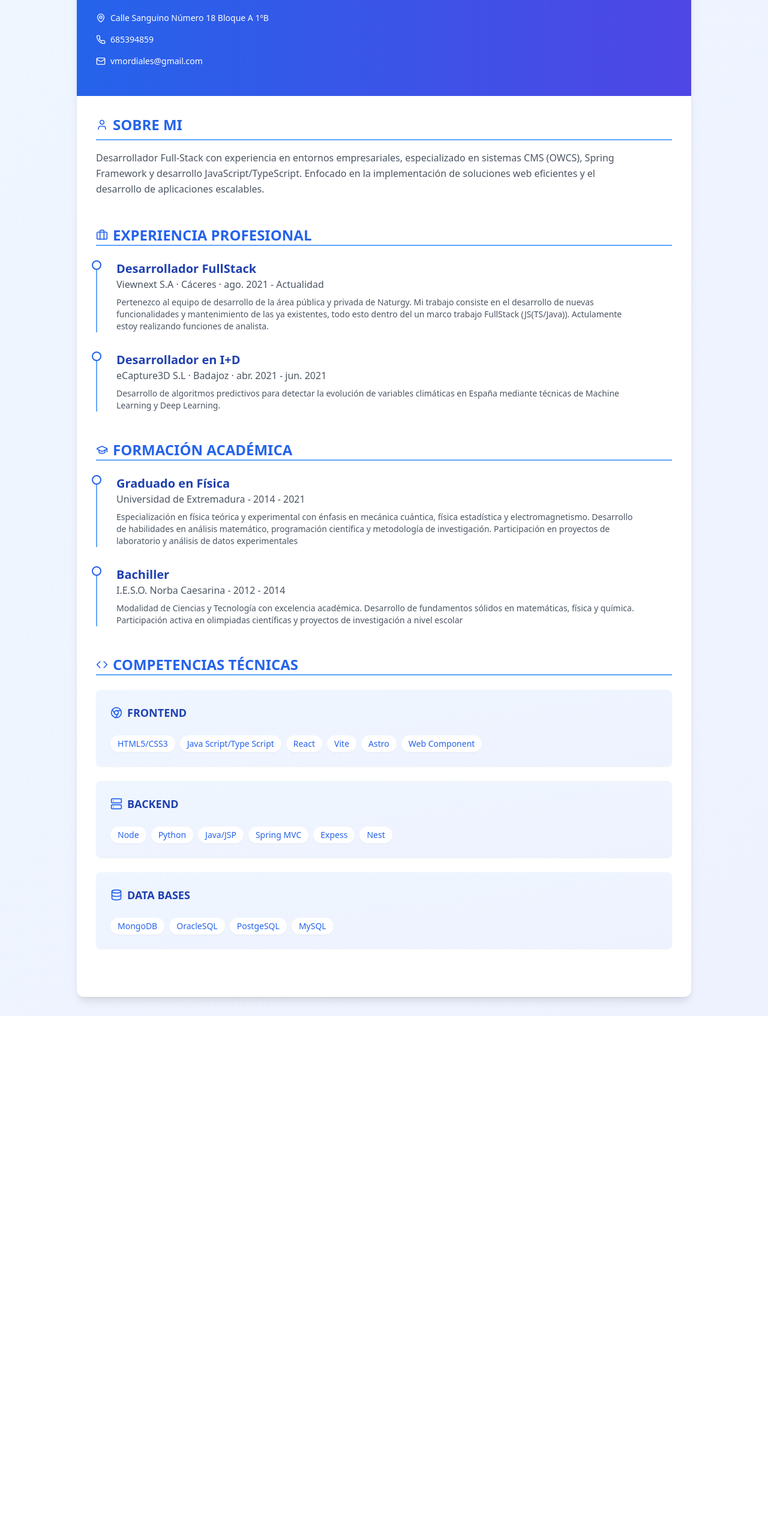
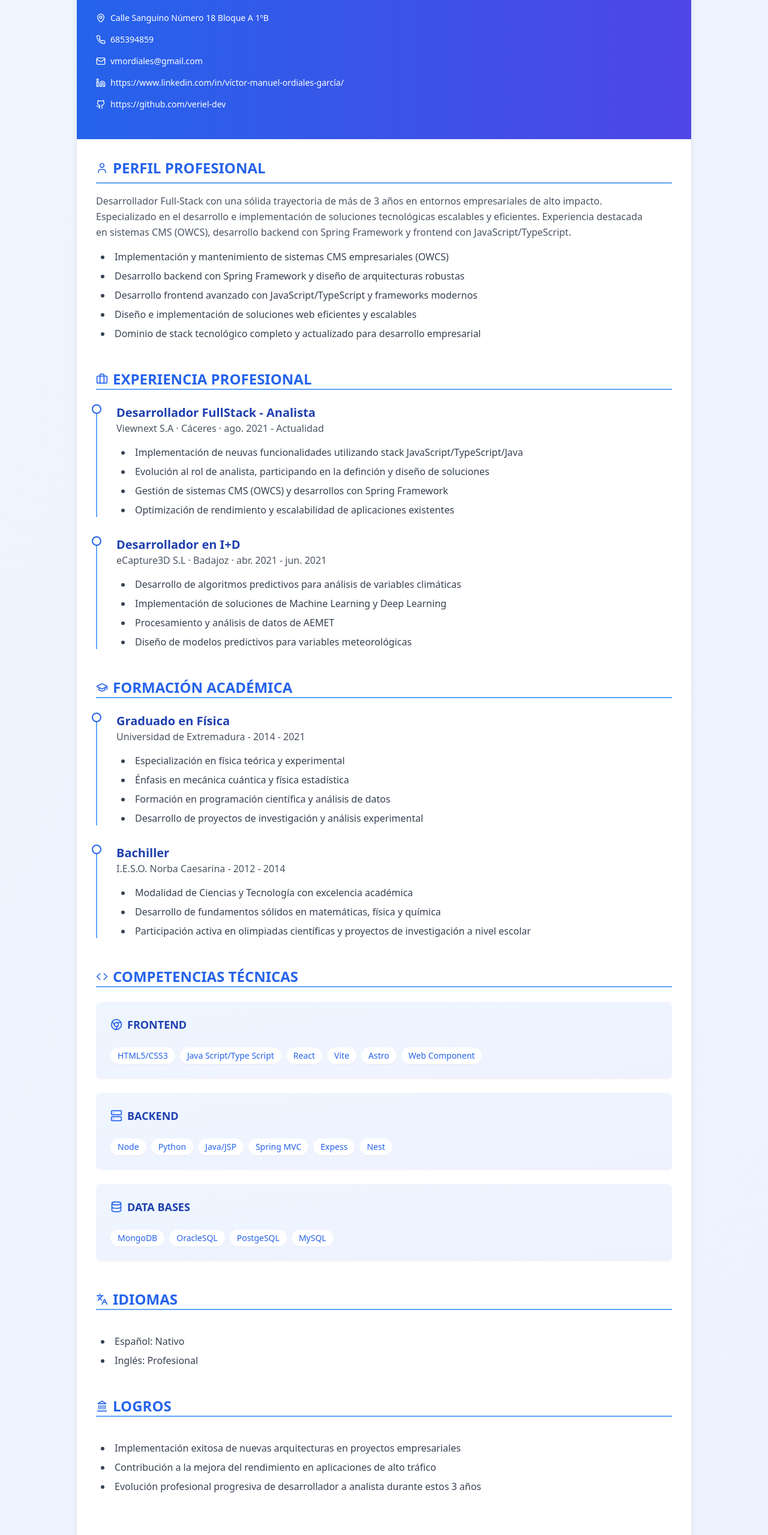
Before and after one commit to veriel-dev/web-minimalista, a React (Vite) app: page /curriculum-vitae in a window 1280 px wide. Shown: the part 160-2719 px from the top of the page at 60% size. Before the commit the page ends 1854 px from the top, so only its background shows below. Built offline with nearby package versions, Linux system fonts and the light colour scheme.

Commit message:
Cambios en el CV

```diff
--- a/src/components/cvPage/AboutMeComponent.tsx
+++ b/src/components/cvPage/AboutMeComponent.tsx
@@ -1,9 +1,8 @@
 import { User } from "lucide-react"
+import { cvPage } from "../../locales/cv"
+
 const AboutMeComponent = () => {
-    const about = {
-        title: "SOBRE MI",
-        text: "Desarrollador Full-Stack con experiencia en entornos empresariales, especializado en sistemas CMS (OWCS), Spring Framework y desarrollo JavaScript/TypeScript. Enfocado en la implementación de soluciones web eficientes y el desarrollo de aplicaciones escalables."
-    }
+    const { about } = cvPage
     return (
         <>
             <section className="mb-12">
@@ -15,6 +14,15 @@ const AboutMeComponent = () => {
                 <p className="text-gray-600 leading-relaxed w-[95%]">
                     {about.text}
                 </p>
+                <ul className="mt-4 space-y-2 list-disc list-inside text-gray-700 ">
+                    {
+                        about.expertise.map((item, index) => (
+                            <li key={index} className="pl-2 hover:text-blue-600 dark:hover:text-blue-400 transition-colors duration-200">
+                                {item}
+                            </li>
+                        ))
+                    }
+                </ul>
             </section>
 
         </>
--- a/src/components/cvPage/HeaderSection.tsx
+++ b/src/components/cvPage/HeaderSection.tsx
@@ -1,31 +1,34 @@
-import { Mail, MapPin, Phone } from 'lucide-react'
+import { Github, LinkedinIcon, Mail, MapPin, Phone } from 'lucide-react'
+import { cvPage } from '../../locales/cv'
 
 
 const HeaderSection = () => {
-    const text = {
-        name: "Víctor Manuel Ordiales García",
-        job: "Desarrollador Full Stack - Mid/Senior",
-        street: "Calle Sanguino Número 18 Bloque A 1ºB",
-        phone: "685394859",
-        email: "vmordiales@gmail.com"
-    }
+    const {header} = cvPage
     return (
         <div className="bg-gradient-to-r from-blue-600 to-indigo-600 text-white px-8 py-12 print:bg-blue-600">
             <div className="max-w-3xl">
-                <h1 className="text-4xl font-bold mb-2">{text.name}</h1>
-                <h2 className="text-xl font-medium mb-6">{text.job}</h2>
+                <h1 className="text-4xl font-bold mb-2">{header.name}</h1>
+                <h2 className="text-xl font-medium mb-6">{header.job}</h2>
                 <div className="flex flex-wrap gap-4 text-sm flex-col">
                     <div className="flex items-center gap-2">
                         <MapPin className="w-4 h-4" />
-                        <span>{text.street}</span>
+                        <span>{header.street}</span>
                     </div>
                     <div className="flex items-center gap-2">
                         <Phone className="w-4 h-4" />
-                        <span>{text.phone}</span>
+                        <span>{header.phone}</span>
                     </div>
                     <div className="flex items-center gap-2">
-                        <Mail className="w-4 h-4" />
-                        <span>{text.email}</span>
+                            <Mail className="w-4 h-4" />
+                            <span>{header.email}</span>
+                    </div>
+                    <div className='flex items-center gap-2'>
+                            <LinkedinIcon className="w-4 h-4" />
+                            <span>{header.linkedin}</span>
+                    </div>
+                    <div className='flex items-center gap-2'>
+                            <Github className="w-4 h-4" />
+                            <span>{header.gitHub}</span>
                     </div>
                 </div>
             </div>
--- /dev/null
+++ b/src/components/cvPage/IdiomasComponent.tsx
@@ -0,0 +1,26 @@
+import { Languages } from 'lucide-react'
+import { cvPage } from '../../locales/cv'
+
+const IdiomasComponent = () => {
+    const { languages } = cvPage
+    return (
+        <section className="mb-12">
+            <div className="flex items-center gap-2 mb-6 border-b-2 border-blue-400 text-blue-600">
+                <Languages className="w-5 h-5 text-blue-600" />
+                <h2 className="text-2xl font-bold">{languages.title}</h2>
+            </div>
+            <div className="grid grid-cols-1 gap-6">
+                <ul className="mt-4 space-y-2 list-disc list-inside text-gray-700 ">
+                    {
+                        languages.expertise.map((item, index) => (
+                            <li key={index} className="pl-2 hover:text-blue-600 dark:hover:text-blue-400 transition-colors duration-200">
+                                {item}
+                            </li>
+                        ))
+                    }
+                </ul>
+            </div>
+        </section>
+    )
+}
+export default IdiomasComponent
--- /dev/null
+++ b/src/components/cvPage/LogrosComponent.tsx
@@ -0,0 +1,28 @@
+import { Landmark } from "lucide-react"
+import { cvPage } from "../../locales/cv"
+
+const LogrosComponent = () => {
+    const {achievements} = cvPage
+    return (
+
+        <section className="mb-12">
+            <div className="flex items-center gap-2 mb-6 border-b-2 border-blue-400 text-blue-600">
+                <Landmark className="w-5 h-5 text-blue-600" />
+                <h2 className="text-2xl font-bold">{achievements.title}</h2>
+            </div>
+            <div className="grid grid-cols-1 gap-6">
+                <ul className="mt-4 space-y-2 list-disc list-inside text-gray-700 ">
+                    {
+                        achievements.expertise.map((item, index) => (
+                            <li key={index} className="pl-2 hover:text-blue-600 dark:hover:text-blue-400 transition-colors duration-200">
+                                {item}
+                            </li>
+                        ))
+                    }
+                </ul>
+            </div>
+        </section>
+    )
+}
+
+export default LogrosComponent
--- a/src/components/cvPage/TimeLineComponent.tsx
+++ b/src/components/cvPage/TimeLineComponent.tsx
@@ -7,7 +7,7 @@ interface Props {
         jobs: {
             item: string;
             company: string;
-            description: string;
+            expertise: string[]
         }[];
         isEducation: boolean
     },
@@ -34,9 +34,16 @@ const TimeLineComponent = ({elements}:Props) => {
                             <div>
                                 <h3 className="text-xl font-semibold text-blue-800">{element.item}</h3>
                                 <p className="text-gray-600 mb-2">{element.company}</p>
-                                <p className="text-gray-600 text-sm w-[95%]">
-                                    {element.description}
-                                </p>
+                                {/* Item List */}
+                                <ul className="mt-4 space-y-2 list-disc list-inside text-gray-700 ">
+                                    {
+                                        element.expertise.map((item, index) => (
+                                            <li key={index} className="pl-2 hover:text-blue-600 dark:hover:text-blue-400 transition-colors duration-200">
+                                                {item}
+                                            </li>
+                                        ))
+                                    }
+                                </ul>
                             </div>
                         </div>
                     ))
--- a/src/components/homePage/HeroSection.tsx
+++ b/src/components/homePage/HeroSection.tsx
@@ -32,7 +32,7 @@ const HeroSection = memo(() => {
                     <Logo />
                 </div>
                 <div className="space-y-4">
-                    <h1 className="text-4xl font-bold bg-gradient-to-r from-blue-400 to-violet-400 bg-clip-text text-transparent">
+                    <h1 className="text-5xl font-bold bg-gradient-to-r from-blue-400 to-violet-400 bg-clip-text text-transparent">
                         {heroSection.title}
                     </h1>
                     <p className="text-xl text-zinc-400 max-w-2xl">
--- a/src/locales/cv.ts
+++ b/src/locales/cv.ts
@@ -1,18 +1,48 @@
+import { ChromeIcon, Database, Server } from "lucide-react";
+
 export const cvPage = {
+    header: {
+        name: "Víctor Manuel Ordiales García",
+        job: "Desarrollador Full Stack - Mid/Senior",
+        street: "Calle Sanguino Número 18 Bloque A 1ºB",
+        phone: "685394859",
+        email: "vmordiales@gmail.com",
+        linkedin: "https://www.linkedin.com/in/víctor-manuel-ordiales-garcía/",
+        gitHub: "https://github.com/veriel-dev"
+    },
+    about: {
+        title: "PERFIL PROFESIONAL",
+        text: "Desarrollador Full-Stack con una sólida trayectoria de más de 3 años en entornos empresariales de alto impacto. Especializado en el desarrollo e implementación de soluciones tecnológicas escalables y eficientes. Experiencia destacada en sistemas CMS (OWCS), desarrollo backend con Spring Framework y frontend con JavaScript/TypeScript.",
+        expertise: [
+          "Implementación y mantenimiento de sistemas CMS empresariales (OWCS)",
+          "Desarrollo backend con Spring Framework y diseño de arquitecturas robustas",
+          "Desarrollo frontend avanzado con JavaScript/TypeScript y frameworks modernos",
+          "Diseño e implementación de soluciones web eficientes y escalables",
+          "Dominio de stack tecnológico completo y actualizado para desarrollo empresarial"
+        ]
+    },
     experience: {
       title: "EXPERIENCIA PROFESIONAL",
       jobs: [
         {
-          item: "Desarrollador FullStack",
+          item: "Desarrollador FullStack - Analista",
           company: "Viewnext S.A · Cáceres · ago. 2021 - Actualidad",
-          description:
-            "Pertenezco al equipo de desarrollo de la área pública y privada de Naturgy. Mi trabajo consiste en el desarrollo de nuevas funcionalidades y mantenimiento de las ya existentes, todo esto dentro del un marco trabajo FullStack (JS(TS/Java)). Actulamente estoy realizando funciones de analista.",
+          expertise: [
+            "Implementación de neuvas funcionalidades utilizando stack JavaScript/TypeScript/Java",
+            "Evolución al rol de analista, participando en la definción y diseño de soluciones",
+            "Gestión de sistemas CMS (OWCS) y desarrollos con Spring Framework",
+            "Optimización de rendimiento y escalabilidad de aplicaciones existentes"
+          ]
         },
         {
           item: "Desarrollador en I+D",
           company: "eCapture3D S.L · Badajoz · abr. 2021 - jun. 2021",
-          description:
-            "Desarrollo de algoritmos predictivos para detectar la evolución de variables climáticas en España mediante técnicas de Machine Learning y Deep Learning.",
+          expertise: [
+            "Desarrollo de algoritmos predictivos para análisis de variables climáticas",
+            "Implementación de soluciones de Machine Learning y Deep Learning",
+            "Procesamiento y análisis de datos de AEMET",
+            "Diseño de modelos predictivos para variables meteorológicas"
+          ]
         },
       ],
       isEducation: false,
@@ -23,16 +53,57 @@ export const cvPage = {
         {
           item: "Graduado en Física",
           company: "Universidad de Extremadura - 2014 - 2021",
-          description:
-            "Especialización en física teórica y experimental con énfasis en mecánica cuántica, física estadística y electromagnetismo. Desarrollo de habilidades en análisis matemático, programación científica y metodología de investigación. Participación en proyectos de laboratorio y análisis de datos experimentales",
+          expertise: [
+            "Especialización en física teórica y experimental",
+            "Énfasis en mecánica cuántica y física estadística",
+            "Formación en programación científica y análisis de datos",
+            "Desarrollo de proyectos de investigación y análisis experimental"
+          ]
         },
         {
           item: "Bachiller",
           company: "I.E.S.O. Norba Caesarina - 2012 - 2014",
-          description:
-            "Modalidad de Ciencias y Tecnología con excelencia académica. Desarrollo de fundamentos sólidos en matemáticas, física y química. Participación activa en olimpiadas científicas y proyectos de investigación a nivel escolar",
+          expertise: [
+            "Modalidad de Ciencias y Tecnología con excelencia académica",
+            "Desarrollo de fundamentos sólidos en matemáticas, física y química",
+            "Participación activa en olimpiadas científicas y proyectos de investigación a nivel escolar"
+          ]
         },
       ],
       isEducation: true,
     },
+    skills: {
+      title: "COMPETENCIAS TÉCNICAS",
+      tecs: [
+          {
+              title: "FRONTEND",
+              tec: ['HTML5/CSS3', 'Java Script/Type Script', 'React', 'Vite', 'Astro', 'Web Component'],
+              icon: ChromeIcon
+          },
+          {
+              title: "BACKEND",
+              tec: ['Node', 'Python', 'Java/JSP', 'Spring MVC', 'Expess', 'Nest'],
+              icon: Server
+          },
+          {
+              title: "DATA BASES",
+              tec: ['MongoDB', 'OracleSQL', 'PostgeSQL', 'MySQL'],
+              icon: Database
+          }
+    ]},
+    languages: {
+      title: "IDIOMAS",
+      expertise: [
+        "Español: Nativo",
+        "Inglés: Profesional"
+      ]
+    },
+    achievements: {
+      title: "LOGROS",
+      expertise: [
+        "Implementación exitosa de nuevas arquitecturas en proyectos empresariales",
+        "Contribución a la mejora del rendimiento en aplicaciones de alto tráfico",
+        "Evolución profesional progresiva de desarrollador a analista durante estos 3 años"
+      ]
+    }
   };
--- a/src/screens/CurriculumVitaePage.tsx
+++ b/src/screens/CurriculumVitaePage.tsx
@@ -5,10 +5,13 @@ import AboutMeComponent from '../components/cvPage/AboutMeComponent';
 import TimeLineComponent from '../components/cvPage/TimeLineComponent';
 import SkillsComponents from '../components/cvPage/SkillsComponents';
 import { cvPage } from '../locales/cv';
+import IdiomasComponent from '../components/cvPage/IdiomasComponent';
+import LogrosComponent from '../components/cvPage/LogrosComponent';
+import { memo } from 'react';
 
 
 
-const CurriculumVitae = () => {
+const CurriculumVitae = memo(() => {
     const {experience, education} = cvPage
 
     return (
@@ -23,6 +26,8 @@ const CurriculumVitae = () => {
                         <TimeLineComponent elements={experience}/>
                         <TimeLineComponent elements={education}/>
                         <SkillsComponents />
+                        <IdiomasComponent />
+                        <LogrosComponent />
                     </div>
                 </div>
             </div>
@@ -46,6 +51,6 @@ const CurriculumVitae = () => {
             `}</style>
         </>
     )
-}
+})
 
 export default CurriculumVitae
```
Also changed, not shown: src/components/cvPage/SkillsComponents.tsx (+3 -23 lines), src/components/projectsPage/HeroSection.tsx (+2 -10 lines).
